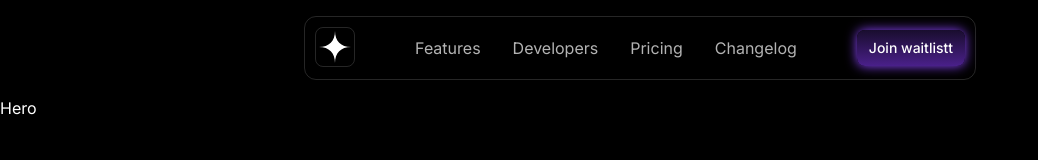
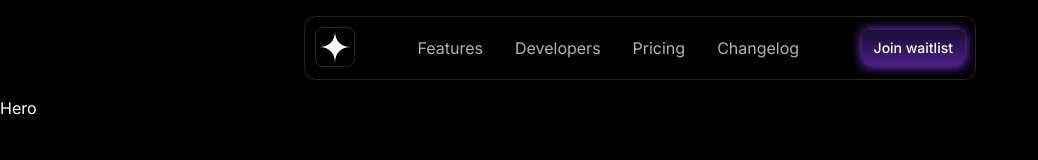
Before and after one commit to daffaliefalza/ai-startup-test, a Next.js app: page / in a window 1280 px wide. Shown: the top 160 px of the page, without its empty margins (0-1038 px from the left). Built offline with nearby package versions, Linux system fonts and the light colour scheme.

Commit message:
delete junk text

```diff
--- a/src/components/Button.tsx
+++ b/src/components/Button.tsx
@@ -5,7 +5,7 @@ export const Button = (props: React.PropsWithChildren) => {
         <div className=" absolute inset-0 [mask-image:linear-gradient(to_bottom,black,transparent)]"></div>
         <div className=" absolute-inset-0 border-white/40 [mask-image:linear-gradient(to_top, black,transparent)"></div>
       </div>
-      <span>{props.children}t</span>
+      <span>{props.children}</span>
     </button>
   );
 };
```
